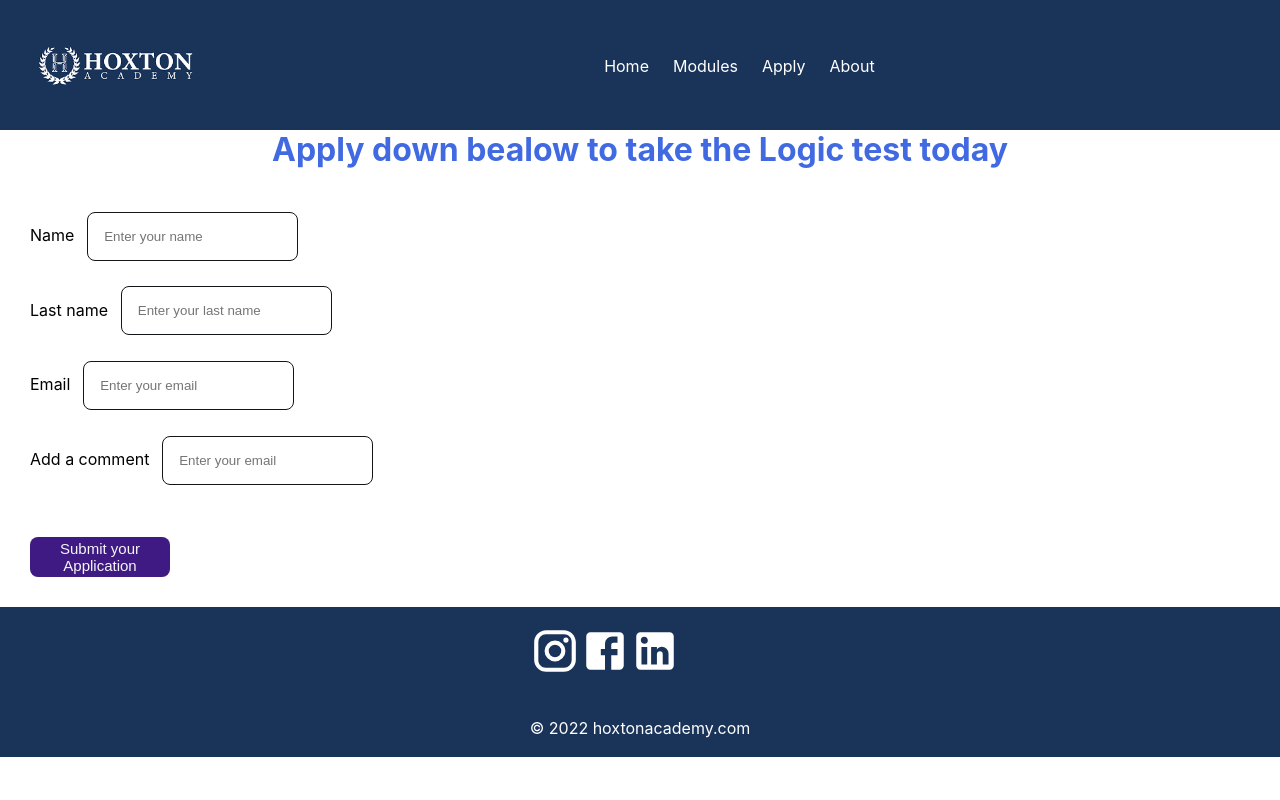
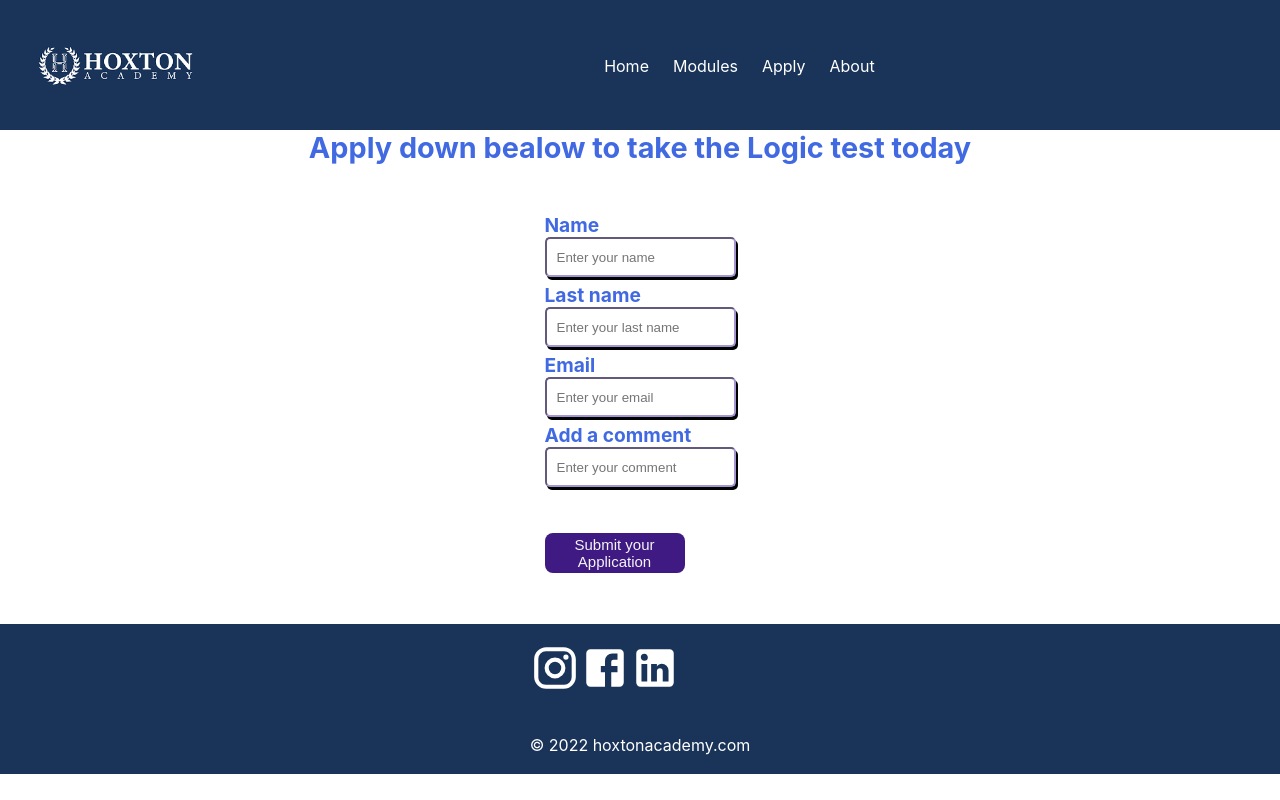
Before and after one commit to denis-projects/hoxton-react-project, a React (Vite) app: page /contact in a window 1280 px wide. Built offline with nearby package versions, Linux system fonts and the light colour scheme.

Commit message:
add styling on form

```diff
--- a/src/components/Form.jsx
+++ b/src/components/Form.jsx
@@ -12,36 +12,40 @@ export default function Form() {
         <form className='form'
             onSubmit={handleSubmit}
         >
-            <label htmlFor="">
+            <label>
                 Name
                 <input
+                    id='name'
                     type="text"
                     name='name'
                     placeholder='Enter your name' />
             </label>
-            <label htmlFor="">
+            <label>
                 Last name
                 <input
+                    id='lastname'
                     type="text"
                     name='lastname'
                     placeholder='Enter your last name' />
             </label>
-            <label htmlFor="">
+            <label>
                 Email
                 <input
+                    id='email'
                     type="email"
                     name='email'
                     placeholder='Enter your email' />
             </label>
-            <label htmlFor="">
+            <label>
                 Add a comment
                 <input
+                    id='comment'
                     type="text"
                     name='comment'
-                    placeholder='Enter your email' />
+                    placeholder='Enter your comment' />
             </label>
 
-            <button type='submit' >Submit your Application</button>
+            <button className='form-input-btn' type='submit'  >Submit your Application</button>
         </form>
     )
 }
--- a/src/styles/Contact.css
+++ b/src/styles/Contact.css
@@ -5,24 +5,46 @@
 .contact h1 {
     text-align: center;
     color: royalblue;
+    font-size: 1.8rem;
+    margin-bottom: 1rem;
 }
 
 form {
     display: grid;
-    grid-auto-flow: row;
-    width: auto;
-    height: auto;
-    padding: 30px;
+    justify-content: center;
+    align-items: center;
+    margin-bottom: 1.2rem;
+    padding: 2rem;
+
 }
 
+
 form input {
-    padding: 1rem;
-    border: solid 1px rgb(18, 22, 25);
-    color: black;
-    margin: 0.8rem;
-    border-radius: 8px;
+    display: block;
+    padding-left: 10px;
+    outline: none;
+    width: 100%;
+    height: 40px;
+    border-radius: 5px;
+    border-color: rgb(165, 149, 209);
+    box-shadow: 2px 3px;
 }
 
+
+.form-input::placeholder {
+    color: #595959;
+    font-size: 12px;
+}
+
+form label {
+    display: inline-block;
+    font-size: 1.2rem;
+    margin-bottom: 6px;
+    font-weight: 700;
+   color: royalblue;
+
+
+}
 
 
 form button {
```
